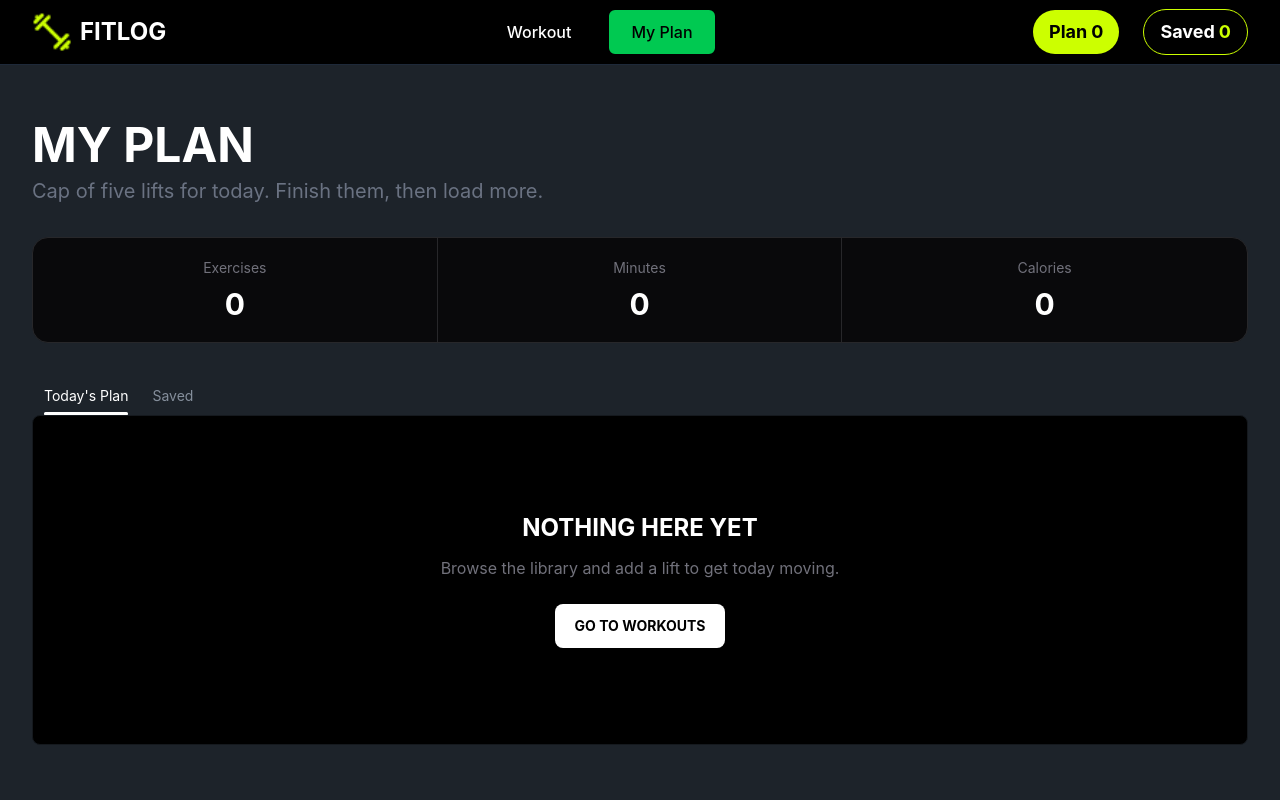
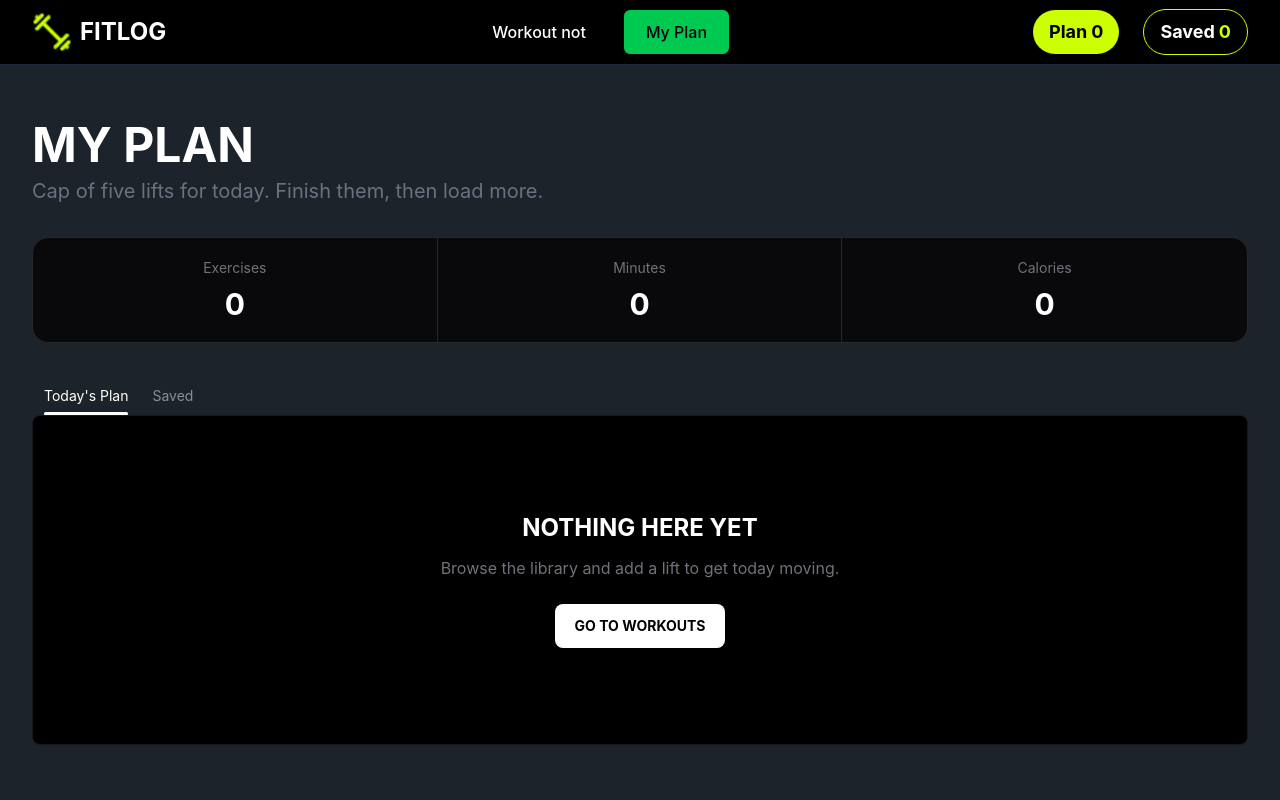
Before and after one commit to Mtanv1r/Fitlog-A06, a Next.js app: page /myplan in a window 1280 px wide. Shown: the top 800 px of the page. Built offline with nearby package versions, Linux system fonts and the light colour scheme.

Commit message:
problem finding

```diff
--- a/src/component/hompage/Navbar.jsx
+++ b/src/component/hompage/Navbar.jsx
@@ -68,7 +68,7 @@ const Navbar = () => {
                 }
               `}
             >
-              Workout
+              Workout not
             </Link>
 
             <Link
```
